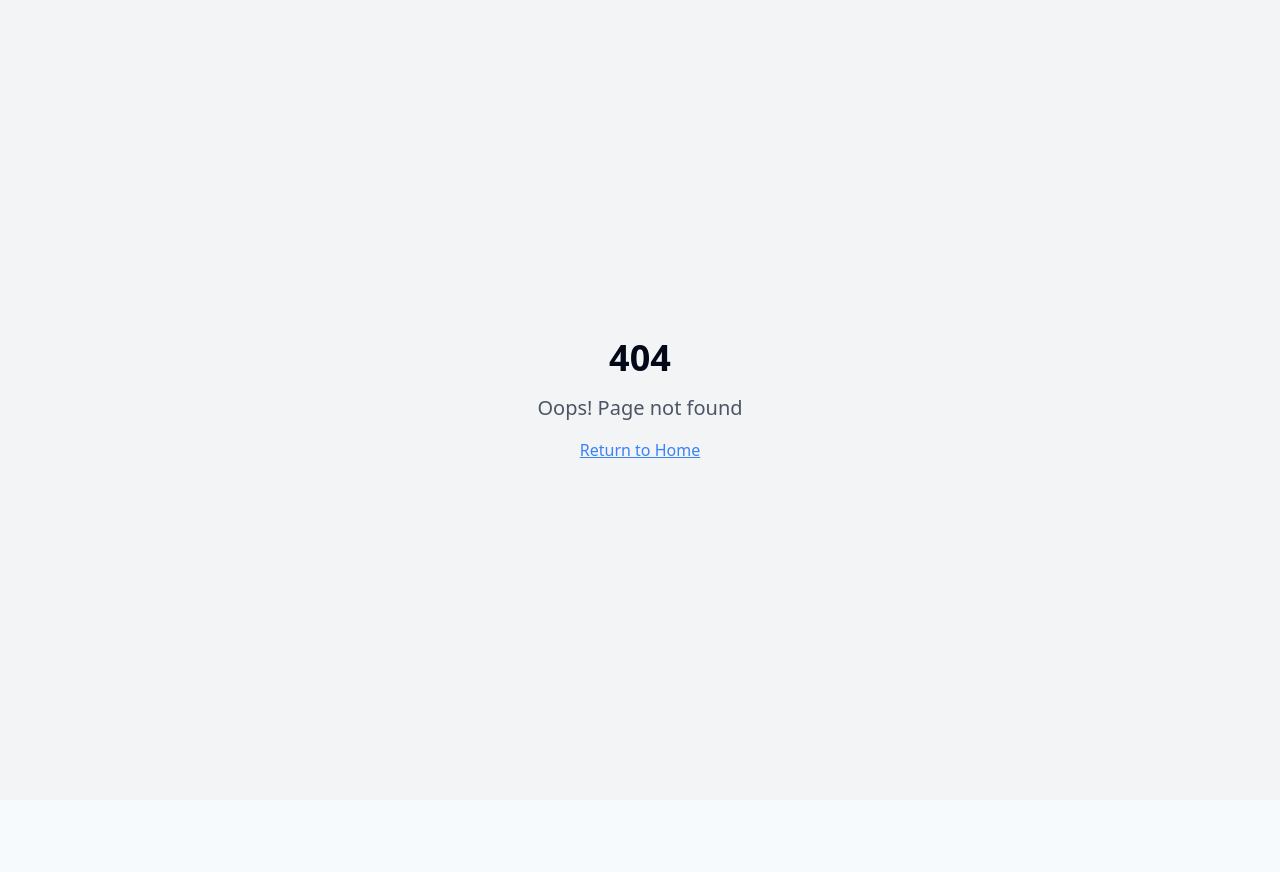
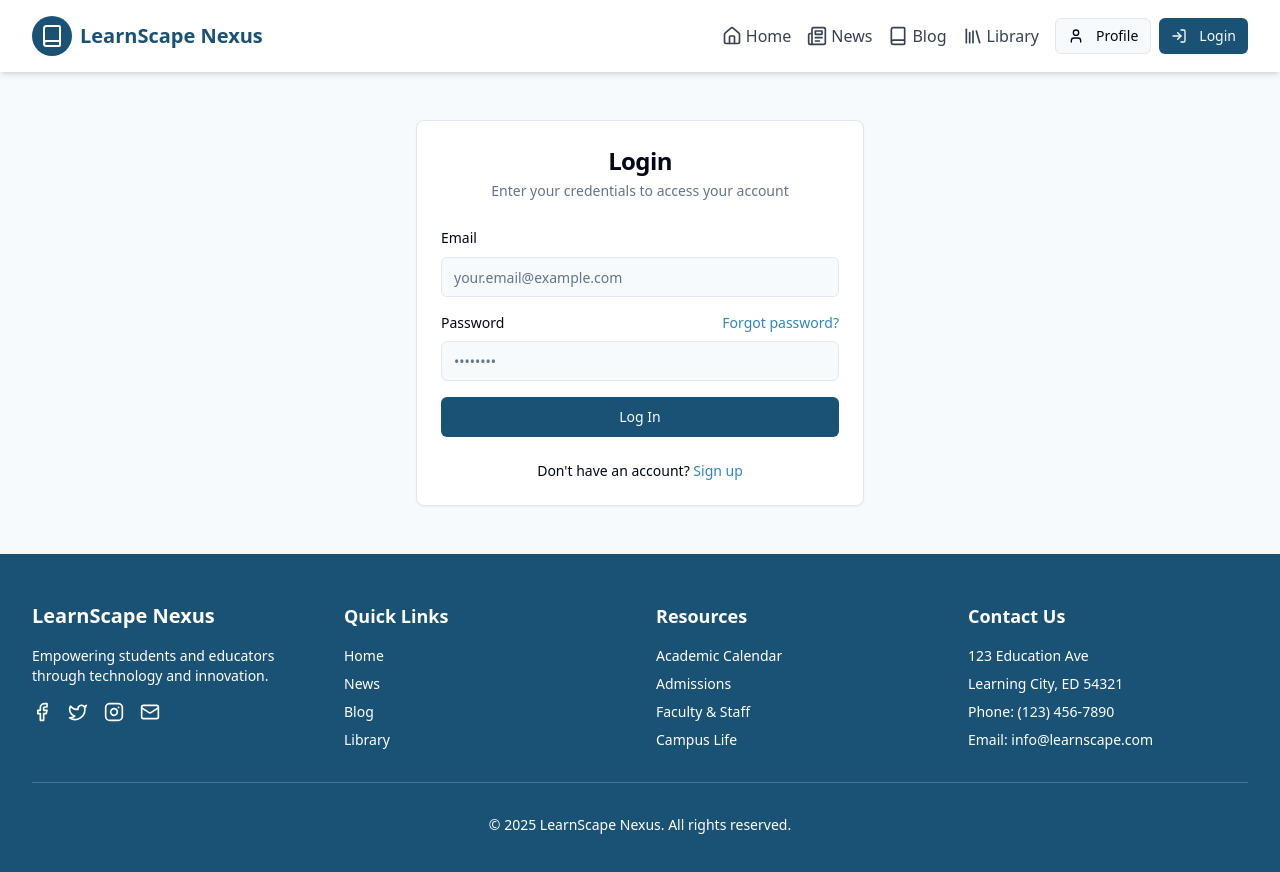
Before and after one commit to Mcprogramin/learnscape-nexus, a React (Vite) app: page /login in a window 1280 px wide. Before the commit this address had no page. Shown: the top 872 px of the page. Before the commit the page ends 800 px from the top, so only its background shows below. Built offline with nearby package versions, Linux system fonts and the light colour scheme.

Commit message:
Fix: 404 error on login page
The login page was returning a 404 error.  This commit addresses the issue.

```diff
--- a/src/App.tsx
+++ b/src/App.tsx
@@ -9,6 +9,7 @@ import Home from "./pages/Home";
 import Blogs from "./pages/Blogs";
 import News from "./pages/News";
 import Library from "./pages/Library";
+import Login from "./pages/Login";
 import NotFound from "./pages/NotFound";
 
 const queryClient = new QueryClient();
@@ -25,6 +26,7 @@ const App = () => (
           <Route path="/blogs" element={<Blogs />} />
           <Route path="/news" element={<News />} />
           <Route path="/library" element={<Library />} />
+          <Route path="/login" element={<Login />} />
           {/* ADD ALL CUSTOM ROUTES ABOVE THE CATCH-ALL "*" ROUTE */}
           <Route path="*" element={<NotFound />} />
         </Routes>
--- a/src/components/layout/Navbar.tsx
+++ b/src/components/layout/Navbar.tsx
@@ -14,7 +14,7 @@ const Navbar = () => {
   const navLinks = [
     { name: 'Home', path: '/', icon: <Home className="h-5 w-5 mr-1" /> },
     { name: 'News', path: '/news', icon: <Newspaper className="h-5 w-5 mr-1" /> },
-    { name: 'Blog', path: '/blog', icon: <Book className="h-5 w-5 mr-1" /> },
+    { name: 'Blog', path: '/blogs', icon: <Book className="h-5 w-5 mr-1" /> },
     { name: 'Library', path: '/library', icon: <Library className="h-5 w-5 mr-1" /> },
   ];
 
--- /dev/null
+++ b/src/pages/Login.tsx
@@ -0,0 +1,17 @@
+
+import Layout from "@/components/layout/Layout";
+import LoginForm from "@/components/auth/LoginForm";
+
+const Login = () => {
+  return (
+    <Layout>
+      <div className="school-container py-12">
+        <div className="max-w-md mx-auto">
+          <LoginForm />
+        </div>
+      </div>
+    </Layout>
+  );
+};
+
+export default Login;
```
